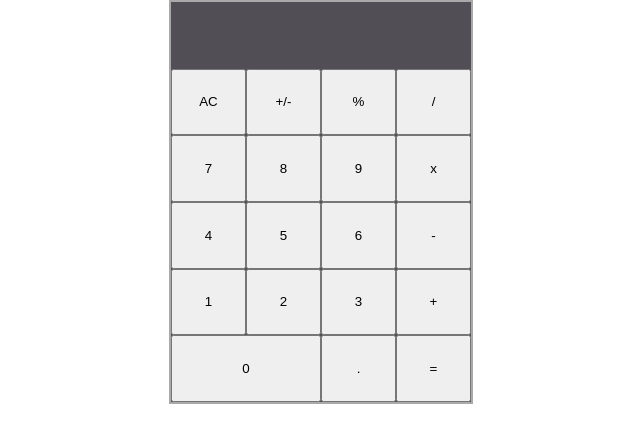
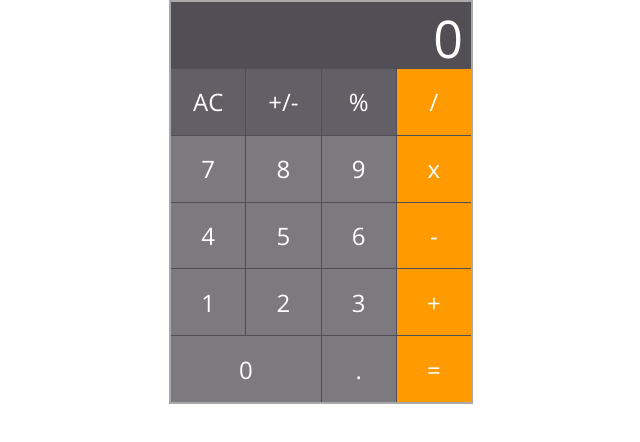
Before and after one commit to ChrisJGuard/calculator, a plain HTML site: page index.html in a window 1280 px wide. Shown: the whole page, without its empty margins (319-959 px from the left). Drawn offline with nearby package versions, Linux system fonts and the light colour scheme.

Commit message:
Add basic styling

```diff
--- a/index.html
+++ b/index.html
@@ -10,7 +10,7 @@
   </head>
   <body>
     <div class="container">
-      <div class="result"></div>
+      <div class="result"><span>0</span></div>
       <button class="modifier">AC</button>
       <button class="modifier">+/-</button>
       <button class="modifier">%</button>
--- a/styles/style.css
+++ b/styles/style.css
@@ -1,3 +1,9 @@
+@import url("https://fonts.googleapis.com/css2?family=Open+Sans:wght@300;400&display=swap");
+
+* {
+  color: white;
+}
+
 .container {
   width: 300px;
   height: 400px;
@@ -7,14 +13,46 @@
   display: grid;
   grid-template-columns: repeat(4, 1fr);
   grid-template-rows: repeat(6, 1fr);
+  grid-gap: 1px;
+}
+
+.result {
+  display: flex;
+  flex-direction: column;
+  justify-content: flex-end;
+  align-items: flex-end;
+  padding: 0 0.5em 0.25em 0;
+}
+
+.result > span {
+  font-family: "Open Sans", sans-serif;
+  font-size: 3.25rem;
+  font-weight: 300;
+}
+
+button {
+  font-family: "Open Sans", sans-serif;
+  font-size: 1.5rem;
+  font-weight: 300;
+  border: 0;
 }
 
 .result {
   grid-column: 1 / -1;
 }
 
+.modifier {
+  grid-row: 2;
+  background-color: rgb(98, 95, 102);
+}
+
 .operation {
   grid-column: 4;
+  background-color: rgb(255, 154, 0);
+}
+
+.number {
+  background-color: rgb(124, 122, 127);
 }
 
 .zero {
```
